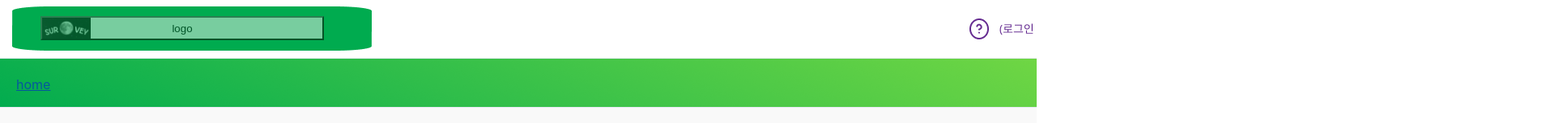
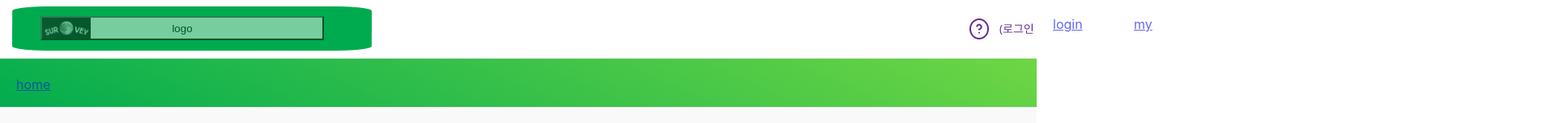
Before and after one commit to dntjr41/Chatbot_Lab, a React (Create React App) app: page /myinfo in a window 1280 px wide. Shown: the top 153 px of the page at 81% size, 1920 px wide, since content can reach past the window. Built offline with nearby package versions, Linux system fonts and the light colour scheme.

Commit message:
button position
button position

```diff
--- a/src/css/FaqPage.css
+++ b/src/css/FaqPage.css
@@ -24,19 +24,19 @@ h3 {
     opacity: 0.6;
   }
 
-  .loginBtn {
+  .loginBtn_home {
     position: absolute;
     top: 20px;
-    right: 500px;
+    left: 1300px;
     width: 100px;
     height: 30px;
     opacity: 0.6;
   }
 
-  .myBtn {
+  .myBtn_home {
     position: absolute;
     top: 20px;
-    right: 450px;
+    left: 1400px;
     width: 30px;
     height: 30px;
     opacity: 0.6;
@@ -52,17 +52,23 @@ h3 {
   }
 
 
-  .movie-container {
+  .faq-container {
+    position: absolute;
+    top: 200px;
     margin: 0 auto;
-    width: 80%;
-    border: 1px solid #333;
+    width: 50%;
+    border: 5px solid #333;
     padding: 10px 0 30px 0;
+
     border-radius: 5px;
-    margin-bottom : 50px;
+    margin-bottom : 100px;
+
   }
 
   .form-wrapper{
-    width: 60%;
+    position: absolute;
+    top: 300px;
+    width: 50%;
     margin: 0 auto;
   }
 
@@ -73,15 +79,18 @@ h3 {
   }
 
   .submit-button {
+    position: absolute;
+    top: 900px;
     width: 200px;
     height: 50px;
     font-size: 20px;
-    padding: 20px;
-    border: none;
-    background: indianred;
+    color: rgb(255, 255, 255);
+
+    background: rgb(91, 2, 99);
     border-radius: 5px;
     margin-top: 40px;
-    vertical-align: middle;
+    left: 1000px;
+
   }
 
   .ck.ck-editor__editable:not(.ck-editor__nested-editable) {
--- a/src/css/HomePage.css
+++ b/src/css/HomePage.css
@@ -20,19 +20,19 @@
     opacity: 0.6;
   }
 
-  .loginBtn {
+  .loginBtn_home {
     position: absolute;
     top: 20px;
-    right: 500px;
+    left: 1300px;
     width: 100px;
     height: 30px;
     opacity: 0.6;
   }
 
-  .myBtn {
+  .myBtn_home {
     position: absolute;
     top: 20px;
-    right: 450px;
+    left: 1400px;
     width: 30px;
     height: 30px;
     opacity: 0.6;
@@ -60,7 +60,7 @@
   .slideRightBtn {
     position: absolute;
     top: 400px;
-    right: 470px;
+    left: 1350px;
     width: 30px;
     height: 30px;
     opacity: 0.6;
--- a/src/css/MyInfoPage.css
+++ b/src/css/MyInfoPage.css
@@ -20,19 +20,19 @@
     opacity: 0.6;
   }
 
-  .loginBtn {
+  .loginBtn_home {
     position: absolute;
     top: 20px;
-    right: 500px;
+    left: 1300px;
     width: 100px;
     height: 30px;
     opacity: 0.6;
   }
 
-  .myBtn {
+  .myBtn_home {
     position: absolute;
     top: 20px;
-    right: 450px;
+    left: 1400px;
     width: 30px;
     height: 30px;
     opacity: 0.6;
--- a/src/css/PrivacyPage.css
+++ b/src/css/PrivacyPage.css
@@ -24,19 +24,19 @@ h3 {
     opacity: 0.6;
   }
 
-  .loginBtn {
+  .loginBtn_home {
     position: absolute;
     top: 20px;
-    right: 500px;
+    left: 1300px;
     width: 100px;
     height: 30px;
     opacity: 0.6;
   }
 
-  .myBtn {
+  .myBtn_home {
     position: absolute;
     top: 20px;
-    right: 450px;
+    left: 1400px;
     width: 30px;
     height: 30px;
     opacity: 0.6;
--- a/src/css/ServicePage.css
+++ b/src/css/ServicePage.css
@@ -24,19 +24,19 @@ h3 {
     opacity: 0.6;
   }
 
-  .loginBtn {
+  .loginBtn_home {
     position: absolute;
     top: 20px;
-    right: 500px;
+    left: 1300px;
     width: 100px;
     height: 30px;
     opacity: 0.6;
   }
 
-  .myBtn {
+  .myBtn_home {
     position: absolute;
     top: 20px;
-    right: 450px;
+    left: 1400px;
     width: 30px;
     height: 30px;
     opacity: 0.6;
--- a/src/css/TosPage.css
+++ b/src/css/TosPage.css
@@ -24,19 +24,19 @@ h3 {
     opacity: 0.6;
   }
 
-  .loginBtn {
+  .loginBtn_home {
     position: absolute;
     top: 20px;
-    right: 500px;
+    left: 1300px;
     width: 100px;
     height: 30px;
     opacity: 0.6;
   }
 
-  .myBtn {
+  .myBtn_home {
     position: absolute;
     top: 20px;
-    right: 450px;
+    left: 1400px;
     width: 30px;
     height: 30px;
     opacity: 0.6;
--- a/src/pages/HomePage.js
+++ b/src/pages/HomePage.js
@@ -23,8 +23,8 @@ const HomePage = function () {
     return (
         <div className="homePage">
             <button type="button" className="logoBtn">logo</button>
-            <a href="/login" className="loginBtn">login</a>
-            <a href="/myInfo" className="myBtn">my</a>
+            <a href="/login" className="loginBtn_home">login</a>
+            <a href="/myInfo" className="myBtn_home">my</a>
 
 
             <button type="button" className="slideLeftBtn" onClick={slideLeft} >Left</button>
--- a/src/pages/LoginPage.js
+++ b/src/pages/LoginPage.js
@@ -34,8 +34,8 @@ const LoginPage = function () {
     return (
         <div className="loginPage">
             <button type="button" className="logoBtn">logo</button>
-            <a href="/login" className="loginBtn">login</a>
-            <a href="/myInfo" className="myBtn">my</a>
+            <a href="/login" className="loginBtn_home">login</a>
+            <a href="/myInfo" className="myBtn_home">my</a>
             <a href="/home" className="homeBtn">home</a>
 
             <button type="button" className="googleLoginBtn"  onClick={googleLogin}>Continue with Google</button>
--- a/src/pages/MyInfoPage.js
+++ b/src/pages/MyInfoPage.js
@@ -22,8 +22,8 @@ const MyInfoPage = function () {
     return (
         <div className="myInfoPage">
             <button type="button" className="logoBtn">logo</button>
-            <a href="/login" className="loginBtn">login</a>
-            <a href="/myInfo" className="myBtn">my</a>
+            <a href="/login" className="loginBtn_home">login</a>
+            <a href="/myInfo" className="myBtn_home">my</a>
             <a href="/home" className="homeBtn">home</a>
 
             <button type="button" className="questionariesBtn" onClick={Myquestionaries}>Questionaries 1</button>
--- a/src/pages/PrivacyPage.js
+++ b/src/pages/PrivacyPage.js
@@ -7,8 +7,8 @@ const PrivacyPage = function () {
     return (
         <div className="privacyPage">
             <button type="button" className="logoBtn">logo</button>
-            <a href="/login" className="loginBtn">login</a>
-            <a href="/myInfo" className="myBtn">my</a>
+            <a href="/login" className="loginBtn_home">login</a>
+            <a href="/myInfo" className="myBtn_home">my</a>
             <a href="/home" className="homeBtn">home</a>
 
             <h3>개인정보처리방침</h3>
--- a/src/pages/ServicePage.js
+++ b/src/pages/ServicePage.js
@@ -7,8 +7,8 @@ const ServicePage = function () {
     return (
         <div className="servicePage">
             <button type="button" className="logoBtn">logo</button>
-            <a href="/login" className="loginBtn">login</a>
-            <a href="/myInfo" className="myBtn">my</a>
+            <a href="/login" className="loginBtn_home">login</a>
+            <a href="/myInfo" className="myBtn_home">my</a>
             <a href="/home" className="homeBtn">home</a>
 
             <h3>고객 센터</h3>
--- a/src/pages/TosPage.js
+++ b/src/pages/TosPage.js
@@ -8,8 +8,8 @@ const TosPage = function () {
     return (
         <div className="tosPage">
             <button type="button" className="logoBtn" >logo</button>
-            <a href="/login" className="loginBtn">login</a>
-            <a href="/myInfo" className="myBtn">my</a>
+            <a href="/login" className="loginBtn_home">login</a>
+            <a href="/myInfo" className="myBtn_home">my</a>
             <a href="/home" className="homeBtn">home</a>
 
             <h3>이용약관</h3>
```
